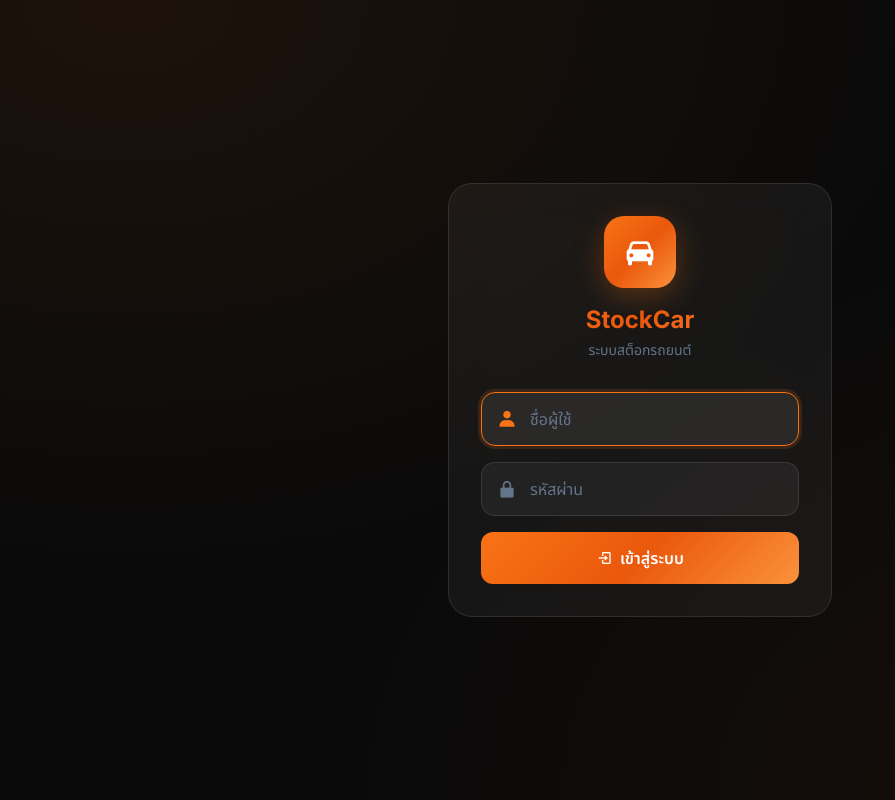
After one commit to sptcmz08/stock_car, a PHP site: page /login.php in a window 1280 px wide. The commit adds this page. Shown: the whole page, without its empty margins (0-895 px from the left). Run offline with PHP 8.4, Linux system fonts and the light colour scheme; some libraries are stand-ins or nearby versions.

Commit message:
Add login system (admin/password) + session guards on all pages/APIs

```diff
--- a/api/branches.php
+++ b/api/branches.php
@@ -7,6 +7,11 @@
  * DELETE - Delete branch
  */
 require_once __DIR__ . '/../config.php';
+
+session_start();
+if (!isset($_SESSION['user_id'])) {
+    jsonResponse(['error' => 'Unauthorized'], 401);
+}
 
 header('Content-Type: application/json; charset=utf-8');
 
--- a/api/dashboard.php
+++ b/api/dashboard.php
@@ -4,6 +4,11 @@
  * GET - Get dashboard statistics
  */
 require_once __DIR__ . '/../config.php';
+
+session_start();
+if (!isset($_SESSION['user_id'])) {
+    jsonResponse(['error' => 'Unauthorized'], 401);
+}
 
 header('Content-Type: application/json; charset=utf-8');
 
--- a/api/vehicle_images.php
+++ b/api/vehicle_images.php
@@ -5,6 +5,11 @@
  * DELETE - Delete an image
  */
 require_once __DIR__ . '/../config.php';
+
+session_start();
+if (!isset($_SESSION['user_id'])) {
+    jsonResponse(['error' => 'Unauthorized'], 401);
+}
 
 header('Content-Type: application/json; charset=utf-8');
 
--- a/api/vehicles.php
+++ b/api/vehicles.php
@@ -7,6 +7,12 @@
  * DELETE - Delete vehicle
  */
 require_once __DIR__ . '/../config.php';
+
+session_start();
+if (!isset($_SESSION['user_id'])) {
+    jsonResponse(['error' => 'Unauthorized'], 401);
+    exit();
+}
 
 header('Content-Type: application/json; charset=utf-8');
 
--- /dev/null
+++ b/login.php
@@ -0,0 +1,160 @@
+<?php
+session_start();
+if (isset($_SESSION['user_id'])) {
+    header('Location: index.php');
+    exit;
+}
+?>
+<!DOCTYPE html>
+<html lang="th">
+<head>
+    <meta charset="UTF-8">
+    <meta name="viewport" content="width=device-width, initial-scale=1.0, viewport-fit=cover">
+    <title>Stock Car - เข้าสู่ระบบ</title>
+    <meta name="description" content="ระบบจัดการสต็อกรถยนต์ - เข้าสู่ระบบ">
+
+    <!-- Tailwind CSS CDN -->
+    <script src="https://cdn.tailwindcss.com"></script>
+
+    <!-- Boxicons -->
+    <link href="https://unpkg.com/boxicons@2.1.4/css/boxicons.min.css" rel="stylesheet">
+
+    <!-- Custom CSS -->
+    <link rel="stylesheet" href="assets/css/style.css?v=3">
+
+    <style>
+        .login-card {
+            background: rgba(255, 255, 255, 0.05);
+            backdrop-filter: blur(20px);
+            -webkit-backdrop-filter: blur(20px);
+            border: 1px solid rgba(255, 255, 255, 0.1);
+            border-radius: 24px;
+            animation: fadeInUp 0.5s ease;
+        }
+        .login-logo {
+            width: 72px;
+            height: 72px;
+            border-radius: 20px;
+            background: linear-gradient(135deg, #f97316, #ea580c, #fb923c);
+            display: flex;
+            align-items: center;
+            justify-content: center;
+            font-size: 32px;
+            color: white;
+            margin: 0 auto 16px;
+            box-shadow: 0 8px 30px rgba(249, 115, 22, 0.3);
+        }
+        .login-input {
+            width: 100%;
+            padding: 14px 16px 14px 48px;
+            background: rgba(255, 255, 255, 0.05);
+            border: 1px solid rgba(255, 255, 255, 0.1);
+            border-radius: 14px;
+            color: #f1f5f9;
+            font-size: 16px;
+            font-family: inherit;
+            transition: all 0.3s ease;
+            outline: none;
+        }
+        .login-input:focus {
+            border-color: #f97316;
+            box-shadow: 0 0 0 3px rgba(249, 115, 22, 0.15);
+            background: rgba(255, 255, 255, 0.08);
+        }
+        .login-input::placeholder {
+            color: #64748b;
+        }
+        .input-icon {
+            position: absolute;
+            left: 16px;
+            top: 50%;
+            transform: translateY(-50%);
+            color: #64748b;
+            font-size: 20px;
+            transition: color 0.3s ease;
+        }
+        .input-group:focus-within .input-icon {
+            color: #f97316;
+        }
+        .shake {
+            animation: shake 0.4s ease;
+        }
+        @keyframes shake {
+            0%, 100% { transform: translateX(0); }
+            25% { transform: translateX(-8px); }
+            75% { transform: translateX(8px); }
+        }
+    </style>
+</head>
+<body class="flex items-center justify-center min-h-screen p-4">
+    <div class="login-card w-full max-w-sm p-8" id="loginCard">
+        <div class="text-center mb-8">
+            <div class="login-logo">
+                <i class='bx bxs-car'></i>
+            </div>
+            <h1 class="text-2xl font-bold gradient-text">StockCar</h1>
+            <p class="text-slate-500 text-sm mt-1">ระบบสต็อกรถยนต์</p>
+        </div>
+
+        <form onsubmit="handleLogin(event)">
+            <div class="mb-4">
+                <div class="input-group relative">
+                    <i class='bx bxs-user input-icon'></i>
+                    <input type="text" id="username" class="login-input" placeholder="ชื่อผู้ใช้" autocomplete="username" required autofocus>
+                </div>
+            </div>
+            <div class="mb-4">
+                <div class="input-group relative">
+                    <i class='bx bxs-lock-alt input-icon'></i>
+                    <input type="password" id="password" class="login-input" placeholder="รหัสผ่าน" autocomplete="current-password" required>
+                </div>
+            </div>
+            <div id="loginError" class="text-red-400 text-sm text-center mb-3 hidden"></div>
+            <button type="submit" id="loginBtn" class="btn-primary w-full justify-center !py-3.5 !text-base !rounded-xl">
+                <i class='bx bx-log-in'></i> เข้าสู่ระบบ
+            </button>
+        </form>
+    </div>
+
+    <script>
+    async function handleLogin(e) {
+        e.preventDefault();
+        const btn = document.getElementById('loginBtn');
+        const errEl = document.getElementById('loginError');
+        const card = document.getElementById('loginCard');
+
+        btn.disabled = true;
+        btn.innerHTML = '<span class="spinner"></span> กำลังเข้าสู่ระบบ...';
+        errEl.classList.add('hidden');
+
+        try {
+            const resp = await fetch('api/auth.php', {
+                method: 'POST',
+                headers: { 'Content-Type': 'application/json' },
+                body: JSON.stringify({
+                    username: document.getElementById('username').value,
+                    password: document.getElementById('password').value
+                })
+            });
+            const data = await resp.json();
+
+            if (data.success) {
+                window.location.href = 'index.php';
+            } else {
+                errEl.textContent = data.error || 'เกิดข้อผิดพลาด';
+                errEl.classList.remove('hidden');
+                card.classList.add('shake');
+                setTimeout(() => card.classList.remove('shake'), 400);
+                btn.disabled = false;
+                btn.innerHTML = '<i class="bx bx-log-in"></i> เข้าสู่ระบบ';
+            }
+        } catch (err) {
+            errEl.textContent = 'ไม่สามารถเชื่อมต่อเซิร์ฟเวอร์ได้';
+            errEl.classList.remove('hidden');
+            btn.disabled = false;
+            btn.innerHTML = '<i class="bx bx-log-in"></i> เข้าสู่ระบบ';
+        }
+    }
+    </script>
+</body>
+</html>
```
Also changed, not shown: api/auth.php (added, +73 -0 lines), assets/js/app.js (+10 -2 lines), database.sql (+11 -0 lines), index.php (+11 -1 lines).
